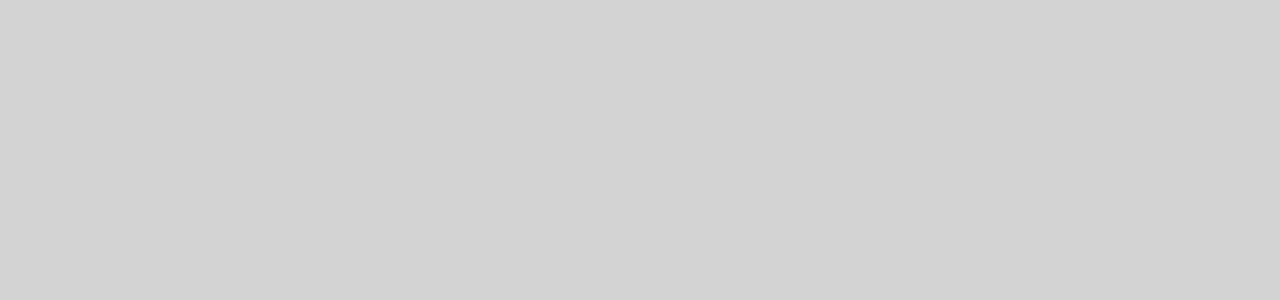
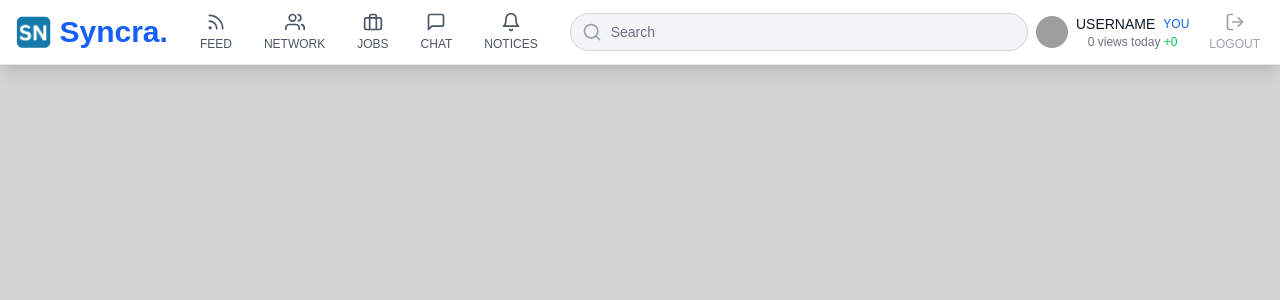
Before and after one commit to Mayuushi/IT342-Syncra, a React (Vite) app in the folder frontend-web/My-Syncra/: page /dashboard in a window 1280 px wide. Before the commit this address had no page. Shown: the top 300 px of the page. Built offline with nearby package versions, Linux system fonts and the light colour scheme; grey boxes are pictures that could not be loaded.

Commit message:
Updated Login & Register Form and Added NavBar

```diff
--- a/frontend-web/My-Syncra/src/App.jsx
+++ b/frontend-web/My-Syncra/src/App.jsx
@@ -5,6 +5,7 @@ import { useState } from 'react'
 import { BrowserRouter as Router, Routes, Route } from 'react-router-dom'
 import Login from './Components/Sections/Login'
 import Register from './Components/Sections/Register'
+import { NavBar } from './Components/NavBar'
 
 function App() {
   const [isLoaded, setIsLoaded] = useState(false)
@@ -19,6 +20,7 @@ function App() {
             <Route path="/login" element={<Login />} />
             <Route path="/register" element={<Register />} />
             <Route path="/" element={<Login />} /> {/* Redirect to login by default */}
+            <Route path="/dashboard" element={<NavBar />} />
           </Routes>
         </div>
       )}
--- a/frontend-web/My-Syncra/src/Components/LoginForm.jsx
+++ b/frontend-web/My-Syncra/src/Components/LoginForm.jsx
@@ -30,6 +30,10 @@ const LoginForm = () => {
   }
   };
 
+  const handleGoogleLogin = () => {
+    // Redirect to the backend Google OAuth endpoint
+    window.location.href = 'http://localhost:8080/oauth2/authorization/google';
+  };
 
   return (
     <form onSubmit={handleSubmit} className="space-y-4 w-[320px] mx-auto bg-white p-4 rounded shadow">
@@ -46,7 +50,6 @@ const LoginForm = () => {
           required
         />
       </div>
-
       <div className="relative">
         <input
           type={showPassword ? "text" : "password"}
@@ -87,13 +90,17 @@ const LoginForm = () => {
       </div>
 
       <div className="flex justify-center space-x-6">
-        <button type="button" className="p-2">
+        <button
+          type="button"
+          className="p-2 flex items-center justify-center border rounded-full w-10 h-10 hover:bg-gray-100"
+          onClick={handleGoogleLogin}
+        >
           <FcGoogle size={20} />
         </button>
-        <button type="button" className="p-2">
+        <button type="button" className="p-2 flex items-center justify-center border rounded-full w-10 h-10 hover:bg-gray-100">
           <BsMicrosoft size={20} />
         </button>
-        <button type="button" className="p-2">
+        <button type="button" className="p-2 flex items-center justify-center border rounded-full w-10 h-10 hover:bg-gray-100">
           <BsApple size={20} />
         </button>
       </div>
--- /dev/null
+++ b/frontend-web/My-Syncra/src/Components/NavBar.jsx
@@ -0,0 +1,131 @@
+import React from 'react';
+import { Link, useNavigate } from 'react-router-dom';
+import {
+  FiSearch,
+  FiRss,
+  FiBriefcase,
+  FiBell,
+  FiMessageSquare,
+  FiUsers,
+  FiLogOut,
+} from 'react-icons/fi';
+import logo from '../assets/logo.png'; // Import the logo image
+
+export const NavBar = () => {
+  const navigate = useNavigate();
+
+  const handleLogout = () => {
+    // Add any logout logic here (clearing tokens, etc.)
+    // Then navigate to login page
+    navigate('/login');
+  };
+
+  return (
+    <nav className="fixed top-0 left-0 w-full bg-white z-40 backdrop-blur-lg border-b border-gray-200 shadow-lg">
+      <div className="w-full">
+        <div className="flex items-center h-16 pl-4 pr-4">
+          {/* Logo and Syncra text */}
+          <Link to="/" className="flex items-center">
+            <img src={logo} alt="Syncra Logo" className="h-8 w-auto mr-2" />
+            <span className="text-3xl font-bold text-blue-600">Syncra.</span>
+          </Link>
+
+          {/* Navigation Links */}
+          <div className="hidden md:flex ml-6 space-x-4">
+            {/* ... existing code ... */}
+            <Link
+              to="/feed"
+              className="flex flex-col items-center justify-center px-2 text-gray-600 hover:text-blue-600"
+            >
+              <FiRss className="h-5 w-5" />
+              <span className="text-xs mt-1">FEED</span>
+            </Link>
+
+            <Link
+              to="/network"
+              className="flex flex-col items-center justify-center px-2 text-gray-600 hover:text-blue-600"
+            >
+              <FiUsers className="h-5 w-5" />
+              <span className="text-xs mt-1">NETWORK</span>
+            </Link>
+
+            <Link
+              to="/jobs"
+              className="flex flex-col items-center justify-center px-2 text-gray-600 hover:text-blue-600"
+            >
+              <FiBriefcase className="h-5 w-5" />
+              <span className="text-xs mt-1">JOBS</span>
+            </Link>
+
+            <Link
+              to="/chat"
+              className="flex flex-col items-center justify-center px-2 text-gray-600 hover:text-blue-600"
+            >
+              <FiMessageSquare className="h-5 w-5" />
+              <span className="text-xs mt-1">CHAT</span>
+            </Link>
+
+            <Link
+              to="/notices"
+              className="flex flex-col items-center justify-center px-2 text-gray-600 hover:text-blue-600"
+            >
+              <FiBell className="h-5 w-5" />
+              <span className="text-xs mt-1">NOTICES</span>
+            </Link>
+          </div>
+
+          {/* Search Bar (moved closer to Nav Links) */}
+          <div className="hidden md:flex flex-1 items-center justify-start px-2 ml-4">
+            {/* ... existing code ... */}
+            <div className="w-full max-w-xl">
+              <div className="relative">
+                <div className="absolute inset-y-0 left-0 pl-3 flex items-center pointer-events-none">
+                  <FiSearch className="h-5 w-5 text-gray-400" />
+                </div>
+                <input
+                  className="block w-full pl-10 pr-3 py-2 border border-gray-300 rounded-full leading-5 bg-gray-100 placeholder-gray-500 focus:outline-none focus:placeholder-gray-400 focus:ring-1 focus:ring-blue-500 focus:border-blue-500 sm:text-sm"
+                  placeholder="Search"
+                  type="search"
+                />
+              </div>
+            </div>
+          </div>
+          <div className="flex items-center">
+            <div className="flex-shrink-0 relative">
+              <div className="flex items-center">
+                <img
+                  className="h-8 w-8 rounded-full"
+                  src="https://images.unsplash.com/photo-1472099645785-5658abf4ff4e?ixlib=rb-1.2.1&ixid=eyJhcHBfaWQiOjEyMDd9&auto=format&fit=facearea&facepad=2&w=256&h=256&q=80"
+                  alt="User profile"
+                />
+                <div className="ml-2 hidden md:block">
+                  <div className="flex items-center">
+                    <div className="text-sm font-medium text-gray-900">USERNAME</div>
+                    <div className="ml-2 text-xs font-medium text-blue-600">YOU</div>
+                  </div>
+                  <div className="text-xs text-gray-500">
+                    0 views today <span className="text-green-500">+0</span>
+                  </div>
+                </div>
+              </div>
+            </div>
+
+            <div className="ml-4 flex items-center">
+              {/* Replaced "Others" with Logout button */}
+              <button
+                onClick={handleLogout}
+                className="p-1 rounded-full text-gray-400 hover:text-red-500 focus:outline-none focus:ring-2 focus:ring-offset-2 focus:ring-red-500"
+              >
+                <span className="sr-only">Logout</span>
+                <div className="flex flex-col items-center">
+                  <FiLogOut className="h-5 w-5" />
+                  <span className="text-xs mt-1">LOGOUT</span>
+                </div>
+              </button>
+            </div>
+          </div>
+        </div>
+      </div>
+    </nav>
+  );
+};
--- a/frontend-web/My-Syncra/src/Components/RegisterForm.jsx
+++ b/frontend-web/My-Syncra/src/Components/RegisterForm.jsx
@@ -39,6 +39,11 @@ const RegisterForm = () => {
   };
 
 
+  const handleGoogleSignup = () => {
+    // Redirect to the backend Google OAuth endpoint
+    window.location.href = 'http://localhost:8080/oauth2/authorization/google';
+  };
+
   return (
     <form onSubmit={handleSubmit} className="space-y-4">
       <div>
@@ -78,9 +83,9 @@ const RegisterForm = () => {
         <button
           type="button"
           onClick={() => setShowPassword(!showPassword)}
-          className="absolute right-3 top-1/2 -translate-y-1/2 text-blue-600 text-sm"
+          className="absolute right-3 top-1/2 -translate-y-1/2 text-blue-600 text-sm font-medium"
         >
-          Show
+          {showPassword ? 'Hide' : 'Show'}
         </button>
       </div>
 
@@ -97,9 +102,9 @@ const RegisterForm = () => {
         <button
           type="button"
           onClick={() => setShowConfirmPassword(!showConfirmPassword)}
-          className="absolute right-3 top-1/2 -translate-y-1/2 text-blue-600 text-sm"
+          className="absolute right-3 top-1/2 -translate-y-1/2 text-blue-600 text-sm font-medium"
         >
-          Show
+          {showConfirmPassword ? 'Hide' : 'Show'}
         </button>
       </div>
 
@@ -137,13 +142,17 @@ const RegisterForm = () => {
       </div>
 
       <div className="flex justify-center space-x-6">
-        <button type="button" className="p-2">
+        <button
+          type="button"
+          className="p-2 flex items-center justify-center border rounded-full w-10 h-10 hover:bg-gray-100"
+          onClick={handleGoogleSignup}
+        >
           <FcGoogle size={20} />
         </button>
-        <button type="button" className="p-2">
+        <button type="button" className="p-2 flex items-center justify-center border rounded-full w-10 h-10 hover:bg-gray-100">
           <BsMicrosoft size={20} />
         </button>
-        <button type="button" className="p-2">
+        <button type="button" className="p-2 flex items-center justify-center border rounded-full w-10 h-10 hover:bg-gray-100">
           <BsApple size={20} />
         </button>
       </div>
```
